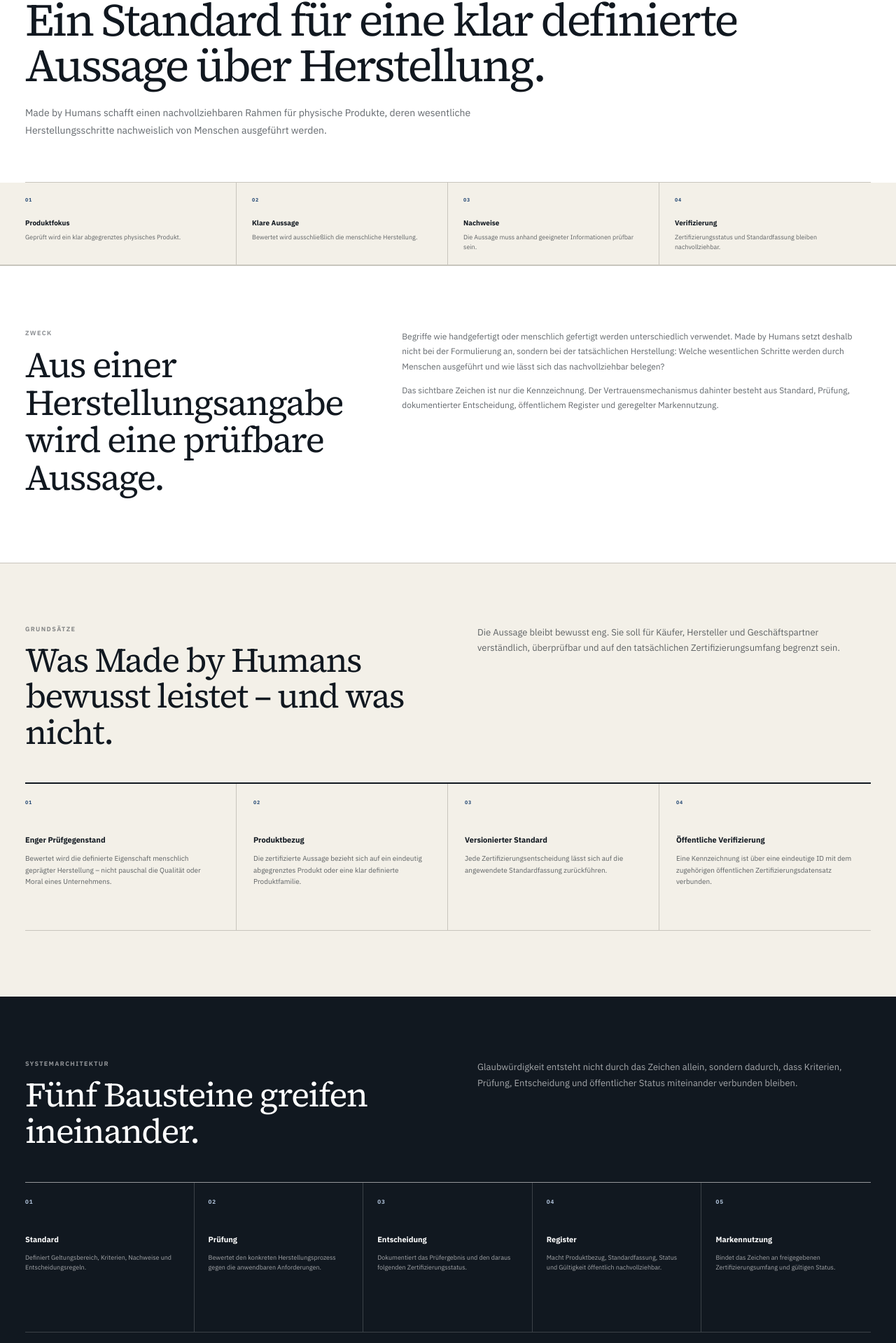
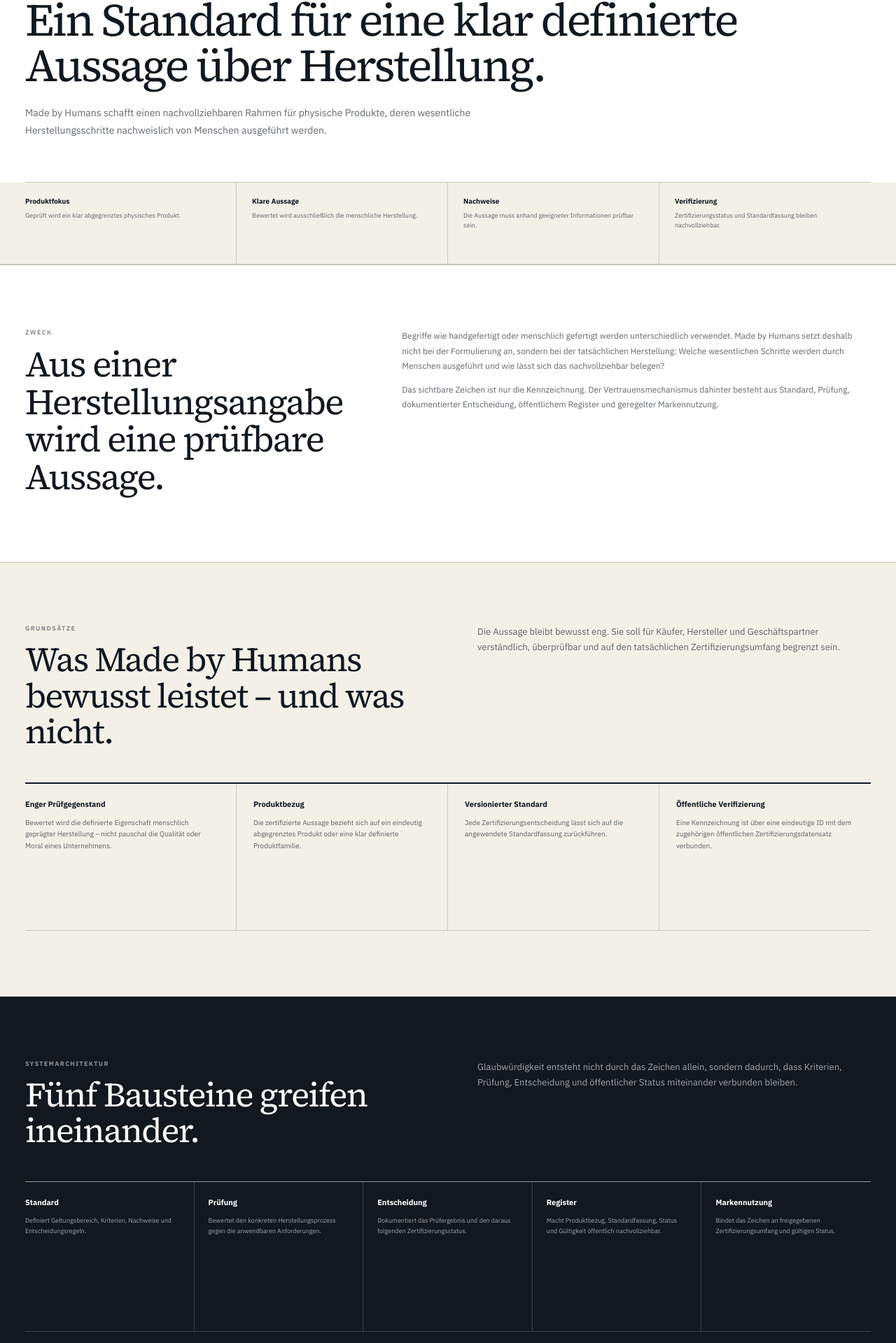
Before and after one commit to dennis-glaser-coder/human-certification-web, a Next.js app: page /ueber-uns in a window 1280 px wide. Shown: the part 192-2111 px from the top of the page at 70% size. Built offline with nearby package versions, Linux system fonts and the light colour scheme.

Commit message:
Über-uns-Seite von dekorativer Nummerierung entlasten

```diff
--- a/src/app/ueber-uns/page.js
+++ b/src/app/ueber-uns/page.js
@@ -40,10 +40,10 @@ export default function AboutPage() {
 
       <section className="aboutMetaBand" aria-label="Grundprinzipien von Made by Humans">
         <div className="shell aboutMetaGrid">
-          <div><span>01</span><strong>Produktfokus</strong><p>Geprüft wird ein klar abgegrenztes physisches Produkt.</p></div>
-          <div><span>02</span><strong>Klare Aussage</strong><p>Bewertet wird ausschließlich die menschliche Herstellung.</p></div>
-          <div><span>03</span><strong>Nachweise</strong><p>Die Aussage muss anhand geeigneter Informationen prüfbar sein.</p></div>
-          <div><span>04</span><strong>Verifizierung</strong><p>Zertifizierungsstatus und Standardfassung bleiben nachvollziehbar.</p></div>
+          <div><strong>Produktfokus</strong><p>Geprüft wird ein klar abgegrenztes physisches Produkt.</p></div>
+          <div><strong>Klare Aussage</strong><p>Bewertet wird ausschließlich die menschliche Herstellung.</p></div>
+          <div><strong>Nachweise</strong><p>Die Aussage muss anhand geeigneter Informationen prüfbar sein.</p></div>
+          <div><strong>Verifizierung</strong><p>Zertifizierungsstatus und Standardfassung bleiben nachvollziehbar.</p></div>
         </div>
       </section>
 
@@ -80,9 +80,8 @@ export default function AboutPage() {
         </div>
 
         <div className="aboutPrinciplesGrid">
-          {principles.map(([title, copy], index) => (
+          {principles.map(([title, copy]) => (
             <article key={title}>
-              <span>{String(index + 1).padStart(2, '0')}</span>
               <strong>{title}</strong>
               <p>{copy}</p>
             </article>
@@ -104,9 +103,8 @@ export default function AboutPage() {
           </div>
 
           <div className="aboutArchitectureGrid">
-            {architecture.map(([number, title, copy]) => (
-              <article key={number}>
-                <span>{number}</span>
+            {architecture.map(([, title, copy]) => (
+              <article key={title}>
                 <strong>{title}</strong>
                 <p>{copy}</p>
               </article>
```
